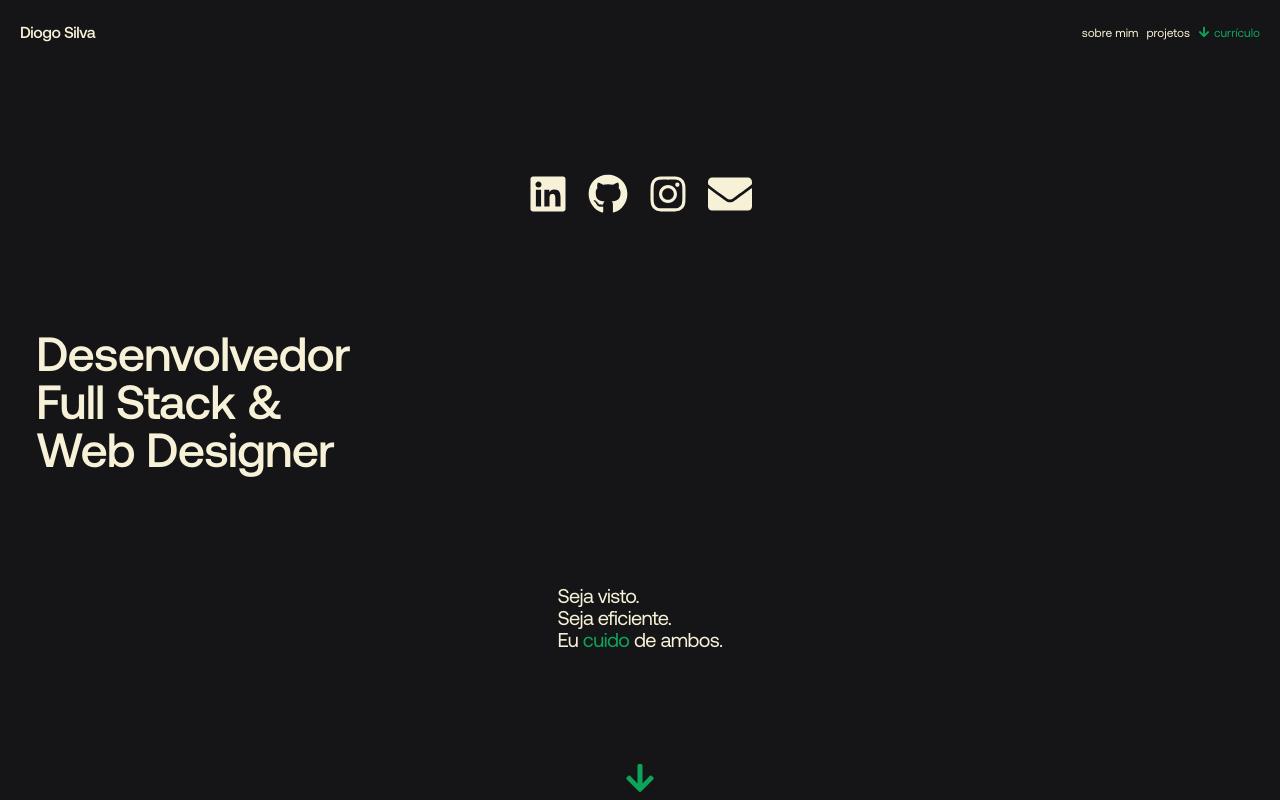
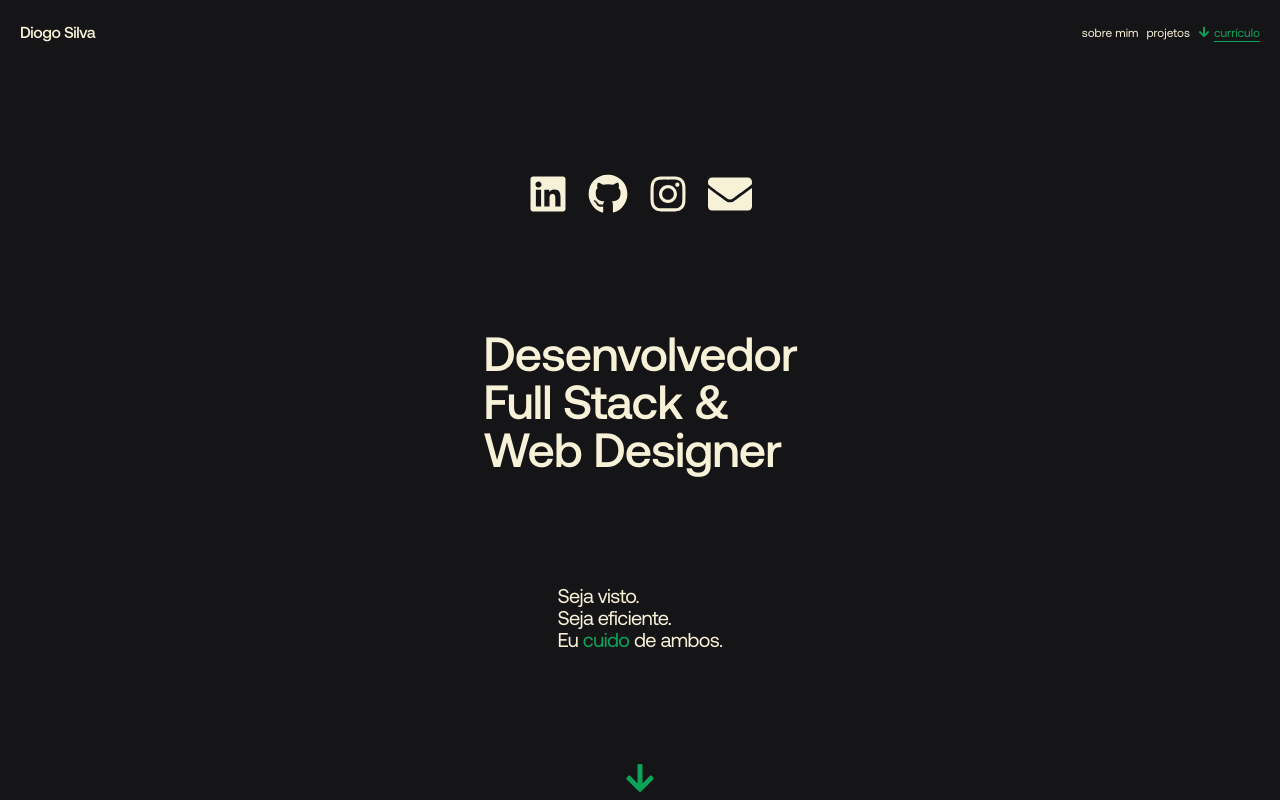
Before and after one commit to di0gosilva/portfolio, a Next.js app: page / in a window 1280 px wide. Built offline with nearby package versions, Linux system fonts and the light colour scheme.

Commit message:
alteração no h1

```diff
--- a/src/app/page.tsx
+++ b/src/app/page.tsx
@@ -1,7 +1,7 @@
+import {FaArrowDown} from 'react-icons/fa'
 import {FaLinkedin} from 'react-icons/fa'
 import {FaGithub} from 'react-icons/fa'
 import {FaInstagram} from 'react-icons/fa'
-import {FaArrowDown} from 'react-icons/fa'
 import {FaEnvelope} from 'react-icons/fa'
 
 export default function Home() {
@@ -13,7 +13,10 @@ export default function Home() {
         <nav className="text-xs flex gap-2">
           <a href="#">sobre mim</a>
           <a href="#">projetos</a>
-          <a href="#" className="text-green flex items-center gap-1 "><FaArrowDown /> currículo</a>
+          <a href="#" className="text-green flex items-center gap-1 underline decoration-1 underline-offset-4">
+            <FaArrowDown/>
+            currículo
+          </a>
         </nav>
       </header>
 
@@ -24,10 +27,12 @@ export default function Home() {
         <a href="https://gmail.com" target='_blank'><FaEnvelope size={44}/></a>
       </div>
 
-      <div className="mt-28 ml-4">
-        <h2 className="text-5xl font-medium tracking-[-0.06rem]">Desenvolvedor</h2>
-        <h2 className="text-5xl font-medium tracking-[-0.06rem]">Full Stack &</h2>
-        <h2 className="text-5xl font-medium tracking-[-0.06rem]">Web Designer</h2>
+      <div className="mt-28 flex items-center justify-center">
+        <h1 className="text-5xl font-medium tracking-[-0.06rem]">
+          Desenvolvedor<br />
+          Full Stack &<br />
+          Web Designer
+        </h1>
       </div>
 
       <div className='mt-28 flex justify-center items-center'>
```
